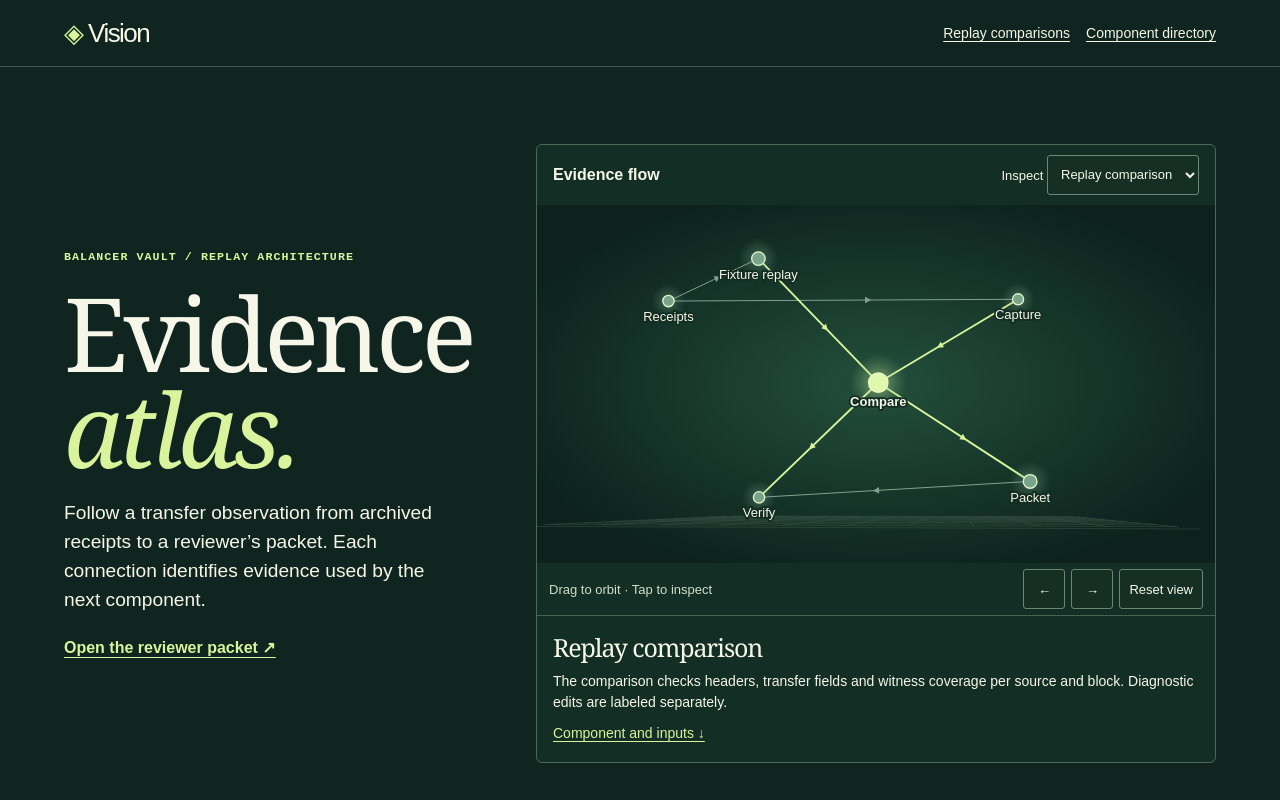
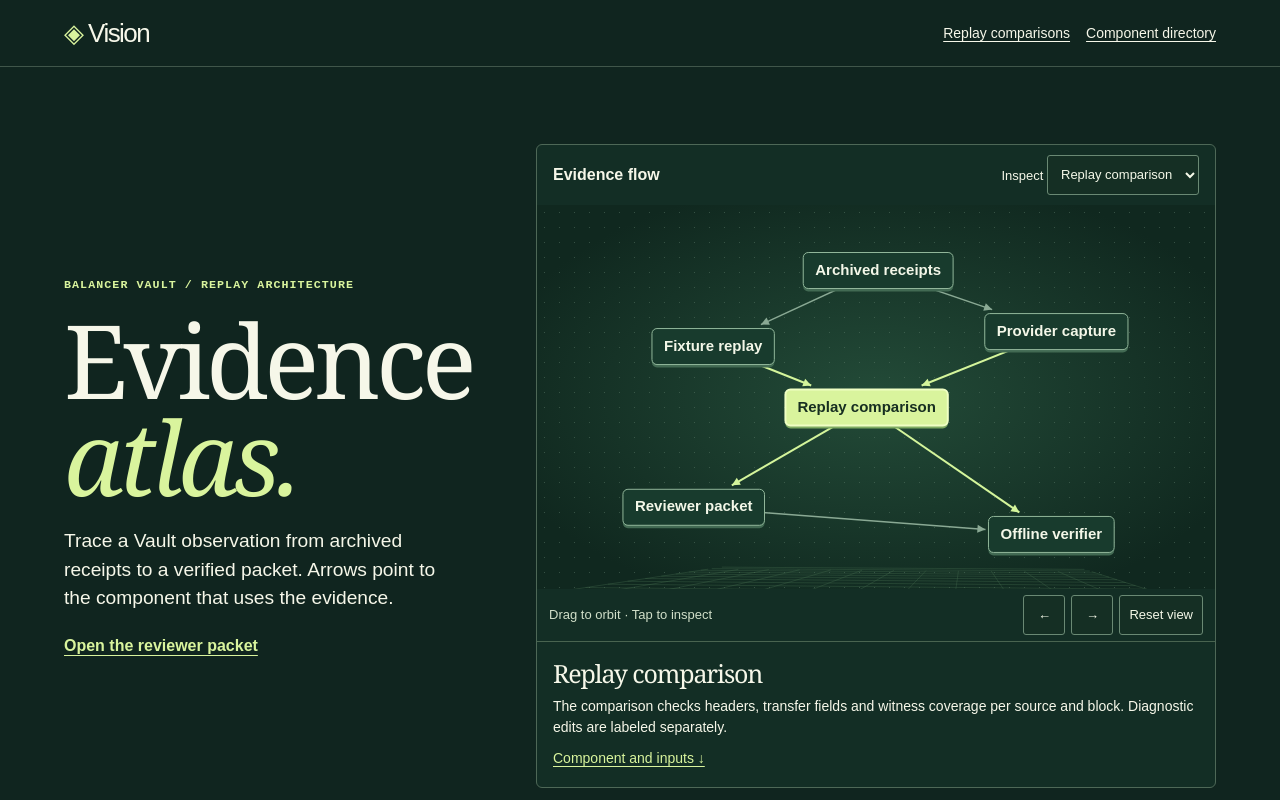
Before and after one commit to EauDoon/Vision, a plain HTML site: page static/replay/atlas.html in a window 1280 px wide. Shown: the top 800 px of the page. Drawn offline with Linux system fonts and the light colour scheme.

Commit message:
Make evidence flow readable on narrow screens and during orbit (#12)

```diff
--- a/static/replay/atlas.css
+++ b/static/replay/atlas.css
@@ -3,17 +3,30 @@
 :focus-visible{outline:3px solid #448969;outline-offset:3px}.hero :focus-visible,header :focus-visible{outline-color:var(--lime)}
 .skip{position:absolute;z-index:2;top:0;left:5px;transform:translateY(-120%);background:white;padding:10px}.skip:focus{transform:none}
 [hidden]{display:none!important}.bar,.layout,.directory,footer{width:min(1240px,calc(100% - clamp(32px,10vw,150px)));margin:auto}
-header,.hero{background:var(--dark);color:#f6f7e9}header{border-bottom:1px solid #40564a}.bar,nav,.panel-head,.toolrow{display:flex;align-items:center;gap:16px}.bar{justify-content:space-between;min-height:66px}.brand{font-size:26px;letter-spacing:-.06em;text-decoration:none;color:var(--lime)}.brand span{color:#f6f7e9}.bar nav{font-size:14px}
+header,.hero{background:var(--dark);color:#f6f7e9}header{border-bottom:1px solid #40564a}.bar,nav,.panel-head,.toolrow{display:flex;align-items:center;gap:16px}.bar{justify-content:space-between;min-height:66px}.brand{white-space:nowrap;font-size:26px;letter-spacing:-.06em;text-decoration:none;color:var(--lime)}.brand span{color:#f6f7e9}.bar nav{font-size:14px}
 .layout{display:grid;grid-template-columns:minmax(0,.75fr) minmax(0,1.25fr);align-items:center;gap:5vw;padding:clamp(32px,6vw,90px) 0}
 .kicker,.kind{font:600 .73rem/1.5 ui-monospace,monospace;text-transform:uppercase;letter-spacing:.09em}.hero .kicker,.textlink{color:var(--lime)}
 h1,h2,h3{font-family:Georgia,serif;font-weight:400;letter-spacing:-.045em}h1{font-size:clamp(64px,8vw,112px);line-height:.94;margin:18px 0 22px}h1 em{color:var(--lime)}
 .lead{font-size:clamp(16px,1.5vw,20px);line-height:1.5;max-width:35ch}.textlink{display:inline-block;margin-top:24px;font-weight:bold}
 #viewer{background:#132e25;border:1px solid #4e6857;border-radius:6px;min-width:0;overflow:hidden}.panel-head{padding:10px 16px;justify-content:space-between;flex-wrap:wrap}.picker,.toolrow{font-size:13px}
 select,button{border:1px solid #6a8974;background:#152f24;color:#f5f9e9;border-radius:3px;padding:7px 9px;min-height:40px;cursor:pointer}
-canvas{display:block;width:100%;height:clamp(250px,28vw,365px);background:radial-gradient(ellipse at 50% 50%,#234f3b,#0d221d 80%);touch-action:pan-y;cursor:grab}canvas:active{cursor:grabbing}
+canvas{display:block;width:100%;height:clamp(288px,30vw,385px);background-color:#10281f;background-image:radial-gradient(#60816d77 .7px,transparent .9px),radial-gradient(ellipse at 50% 50%,#234b38,#10281f 82%);background-size:15px 15px,100% 100%;touch-action:pan-y;cursor:grab}canvas:active{cursor:grabbing}
 .toolrow{padding:6px 12px;gap:6px;color:#d1dfc9;flex-wrap:wrap}.toolrow span{flex:1 1 160px}.toolrow button{min-width:42px}
 #inspection{padding:13px 16px 17px;border-top:1px solid #496450;line-height:1.5}#inspection p{font-size:14px;margin:4px 0 8px}#inspection h2{font-size:25px}#jump{color:var(--lime);font-size:14px}
 .directory{padding:clamp(30px,5vw,72px) 0}.heading h2{font-size:clamp(34px,5vw,60px);margin:5px 0 22px}.cards{display:grid;grid-template-columns:repeat(3,minmax(0,1fr));gap:1px;background:var(--rule);border:1px solid var(--rule)}article{padding:clamp(16px,2.4vw,32px);background:#fcfcf4;line-height:1.5;scroll-margin:12px}article:target{box-shadow:inset 0 3px #47744b}.kind{color:#4f6958}h3{font-size:27px}.meaning{margin:.6em 0}.inputs,.source{font-size:14px}.source{font-family:ui-monospace,monospace;overflow-wrap:anywhere;display:inline-block;margin-top:10px}
 details{margin-top:25px;border-block:1px solid var(--rule);padding:16px 0}summary{cursor:pointer;font-weight:bold}details p{margin-top:12px}pre{padding:12px;white-space:pre-wrap;overflow-wrap:anywhere;background:#e7eee0;color:#173329}footer{padding:20px 0;border-top:1px solid var(--rule)}
 @media(max-width:780px){.layout{grid-template-columns:1fr}.cards{grid-template-columns:repeat(2,minmax(0,1fr))}.intro h1 br{display:none}.intro h1 em:before{content:" "}.lead{max-width:58ch}.layout{gap:24px}}
 @media(max-width:520px){.cards{grid-template-columns:1fr}.bar{gap:8px}.bar nav{font-size:12px;gap:10px}.toolrow span{flex-basis:100%}.panel-head{gap:6px}.picker{display:flex;gap:4px;align-items:center}.directory{padding-top:32px}}
+
+@media(max-width:520px){
+  .layout{padding:22px 0 26px;gap:18px}
+  .intro h1{font-size:clamp(39px,11vw,52px);margin:8px 0 10px}
+  .kicker{font-size:.67rem;letter-spacing:.045em}
+  .lead{font-size:15px;line-height:1.4}
+  .textlink{margin-top:10px;font-size:14px}
+  .brand{font-size:22px}
+  .panel-head{padding:7px 9px}
+  .panel-head strong{font-size:14px}
+  .picker{font-size:12px}
+  .picker select{font-size:12px;padding:5px;min-height:36px}
+}
--- a/static/replay/atlas.html
+++ b/static/replay/atlas.html
@@ -14,8 +14,8 @@
     <section class="hero" aria-labelledby="atlas-title">
       <div class="layout">
         <div class="intro"><p class="kicker">Balancer Vault / Replay architecture</p><h1 id="atlas-title">Evidence<br><em>atlas.</em></h1>
-          <p class="lead">Follow a transfer observation from archived receipts to a reviewer’s packet. Each connection identifies evidence used by the next component.</p>
-          <a class="textlink" href="./#packet">Open the reviewer packet ↗</a>
+          <p class="lead">Trace a Vault observation from archived receipts to a verified packet. Arrows point to the component that uses the evidence.</p>
+          <a class="textlink" href="./#packet">Open the reviewer packet</a>
         </div>
         <section id="viewer" hidden aria-label="Interactive evidence atlas">
           <div class="panel-head"><strong>Evidence flow</strong><div class="picker"><label for="component">Inspect</label> <select id="component"></select></div></div>
@@ -27,32 +27,32 @@
     </section>
     <section id="directory" class="directory"><div class="heading"><p class="kicker">Source directory</p><h2>Trace the dependencies</h2></div>
       <div class="cards">
-        <article id="archive" data-position="-178 -75 5" data-label="Receipts">
+        <article id="archive" data-position="0 -120 -15" data-label="Receipts">
           <p class="kind">Evidence input</p><h3>Archived receipts</h3><p class="meaning">Three receipt projections pin the expected block hashes, receipt coverage and qualifying transfer logs.</p>
           <p class="inputs">Inputs · Archived receipt projections</p>
           <a class="source" href="https://github.com/EauDoon/Vision/blob/main/fixtures/balancer-vault/README.md">fixtures/balancer-vault/README.md</a>
         </article>
-        <article id="fixture" data-position="-75 -78 85" data-label="Fixture replay">
+        <article id="fixture" data-position="-130 -50 10" data-label="Fixture replay">
           <p class="kind">Importer</p><h3>Fixture replay</h3><p class="meaning">The importer runs against constructed RPC responses. Its projection checks the expected Vault rows against archived receipts.</p>
           <p class="inputs">Inputs · <a href="#archive">Archived receipts</a></p>
           <a class="source" href="https://github.com/EauDoon/Vision/blob/main/transfer_review.py">transfer_review.py</a>
         </article>
-        <article id="capture" data-position="120 -81 -45" data-label="Capture">
+        <article id="capture" data-position="138 -52 15" data-label="Capture">
           <p class="kind">Evidence input</p><h3>Provider capture</h3><p class="meaning">A dated, bounded provider read records attempts, missing responses and returned witnesses for each of the three blocks. The dashboard reads the saved capture.</p>
           <p class="inputs">Inputs · <a href="#archive">Archived receipts</a></p>
           <a class="source" href="https://github.com/EauDoon/Vision/blob/main/capture_providers.py">capture_providers.py</a>
         </article>
-        <article id="compare" data-position="0 -4 -16" data-label="Compare">
+        <article id="compare" data-position="0 12 55" data-label="Compare">
           <p class="kind">Decision</p><h3>Replay comparison</h3><p class="meaning">The comparison checks headers, transfer fields and witness coverage per source and block. Diagnostic edits are labeled separately.</p>
           <p class="inputs">Inputs · <a href="#fixture">Fixture replay</a> + <a href="#capture">Provider capture</a></p>
           <a class="source" href="https://github.com/EauDoon/Vision/blob/main/replay_compare.py">replay_compare.py</a>
         </article>
-        <article id="packet" data-position="115 80 40" data-label="Packet">
+        <article id="packet" data-position="-138 82 15" data-label="Packet">
           <p class="kind">Export</p><h3>Reviewer packet</h3><p class="meaning">The static exporter packages the complete comparison, the archive license and dashboard files. Filters affect only the displayed view.</p>
           <p class="inputs">Inputs · <a href="#compare">Replay comparison</a></p>
           <a class="source" href="https://github.com/EauDoon/Vision/blob/main/publish_report.py">publish_report.py</a>
         </article>
-        <article id="verify" data-position="-105 90 -35" data-label="Verify">
+        <article id="verify" data-position="130 103 -5" data-label="Verify">
           <p class="kind">Verification</p><h3>Offline verifier</h3><p class="meaning">The verifier rebuilds the expected packet and checks its canonical SHA-256. A separately supplied provider capture must accompany its packet.</p>
           <p class="inputs">Inputs · <a href="#packet">Reviewer packet</a> + <a href="#compare">Replay comparison</a></p>
           <a class="source" href="https://github.com/EauDoon/Vision/blob/main/replay_compare.py">replay_compare.py</a>
--- a/static/replay/atlas.js
+++ b/static/replay/atlas.js
@@ -22,6 +22,72 @@
   let yaw = initialYaw, pitch = initialPitch, active, projected = [], drag;
   selector.replaceChildren(...components.map(node => new Option(node.name, node.id)));
 
+  const clamp = (value, min, max) => Math.min(max, Math.max(min, value));
+
+  // Keep the six projected labels apart as their depth order changes on orbit.
+  function arrange(nodes, width, height) {
+    for (let pass = 0; pass < 28; pass++) {
+      let settled = true;
+      for (let i = 0; i < nodes.length; i++) {
+        const a = nodes[i];
+        for (const b of nodes.slice(i + 1)) {
+          const dx = b.x - a.x, dy = b.y - a.y;
+          const overlapX = a.w + b.w + 12 - Math.abs(dx);
+          const overlapY = a.h + b.h + 12 - Math.abs(dy);
+          if (overlapX <= .1 || overlapY <= .1) continue;
+          settled = false;
+          if (overlapX < overlapY) {
+            const shift = (dx >= 0 ? 1 : -1) * overlapX / 2;
+            a.x -= shift; b.x += shift;
+          } else {
+            const shift = (dy >= 0 ? 1 : -1) * overlapY / 2;
+            a.y -= shift; b.y += shift;
+          }
+        }
+      }
+      for (const node of nodes) {
+        node.x = clamp(node.x, node.w + 6, width - node.w - 6);
+        node.y = clamp(node.y, node.h + 6, height - node.h - 10);
+      }
+      if (settled && pass > 0) break;
+    }
+  }
+
+  // Find an unobstructed route, using a side channel when the camera lines up cards.
+  function route(start, end, nodes, width) {
+    const obstacles = nodes.filter(p => p !== start && p !== end);
+    function crosses(a, b, rect) {
+      let lo = 0, hi = 1;
+      for (const [axis, half] of [['x', rect.w + 3], ['y', rect.h + 4]]) {
+        const delta = b[axis] - a[axis], offset = a[axis] - rect[axis];
+        if (Math.abs(delta) < .01) {
+          if (Math.abs(offset) >= half) return false;
+        } else {
+          const p = (-half - offset) / delta, q = (half - offset) / delta;
+          lo = Math.max(lo, Math.min(p, q));
+          hi = Math.min(hi, Math.max(p, q));
+        }
+      }
+      return lo < hi;
+    }
+    const clear = (a, b) => obstacles.every(rect => !crosses(a, b, rect));
+    if (clear(start, end)) return [start, end];
+    let best = null, shortest = Infinity;
+    for (const node of obstacles) {
+      for (const side of [-1, 1]) {
+        const x = clamp(node.x + side * (node.w + 10), 3, width - 3);
+        const near = {x, y: start.y}, far = {x, y: end.y};
+        const distance = Math.abs(x - start.x) + Math.abs(start.y - end.y) + Math.abs(end.x - x);
+        if (Math.abs(x - end.x) < end.w + 12 || Math.abs(x - start.x) < start.w + 3) continue;
+        if (distance < shortest && clear(start, near) && clear(near, far) && clear(far, end)) {
+          best = [start, near, far, end];
+          shortest = distance;
+        }
+      }
+    }
+    return best || [start, end];
+  }
+
   function render() {
     const width = canvas.clientWidth, height = canvas.clientHeight;
     if (!width || !height) return;
@@ -29,52 +95,71 @@
     canvas.width = Math.round(width * ratio);
     canvas.height = Math.round(height * ratio);
     ctx.setTransform(ratio, 0, 0, ratio, 0, 0);
-    const size = Math.min(width / 485, height / 290);
+    const compact = width < 510;
+    ctx.font = '600 ' + (compact ? 13 : 15) + 'px Arial';
     function project([x, y, z]) {
       const X = x * Math.cos(yaw) + z * Math.sin(yaw);
       const depth = z * Math.cos(yaw) - x * Math.sin(yaw);
       const Y = y * Math.cos(pitch) - depth * Math.sin(pitch);
       const Z = y * Math.sin(pitch) + depth * Math.cos(pitch);
-      const perspective = 540 / (540 - Z);
-      return {x: width / 2 + X * size * perspective,
-              y: height / 2 + Y * size * perspective, depth: Z, scale: perspective};
+      const perspective = 560 / (560 - Z);
+      return {x: width / 2 + X * (width - (compact ? 100 : 165)) / 400 * perspective,
+              y: height * .52 + Y * (height - 56) / 265 * perspective, depth: Z};
     }
-    function line(a, b, color, weight) {
-      ctx.beginPath(); ctx.moveTo(a.x, a.y); ctx.lineTo(b.x, b.y);
-      ctx.strokeStyle = color; ctx.lineWidth = weight; ctx.stroke();
+    // A perspective floor gives the orbit a reference without introducing data edges.
+    ctx.lineWidth = .8;
+    ctx.strokeStyle = '#42664c';
+    function floorLine(a, b) {
+      const first = project(a), last = project(b);
+      ctx.beginPath(); ctx.moveTo(first.x, first.y); ctx.lineTo(last.x, last.y); ctx.stroke();
     }
-    for (let i = -180; i <= 180; i += 36) {
-      line(project([i, 108, -170]), project([i, 108, 150]), '#375143', .6);
-      line(project([-180, 108, i]), project([180, 108, i]), '#375143', .6);
+    ctx.save();
+    ctx.globalAlpha = .5;
+    for (let i = -180; i <= 180; i += 30) {
+      floorLine([i, 138, -140], [i, 138, 140]);
+      floorLine([-180, 138, i], [180, 138, i]);
     }
-    projected = components.map(node => ({...project(node.position), node})).sort((a,b) => a.depth - b.depth);
+    ctx.restore();
+    projected = components.map(node => {
+      const label = compact ? node.label : node.name;
+      return {...project(node.position), node, label, w: ctx.measureText(label).width / 2 + 12, h: compact ? 14 : 18};
+    }).sort((a, b) => a.depth - b.depth);
+    arrange(projected, width, height);
     for (const end of projected) {
       for (const input of end.node.inputs) {
         const start = projected.find(point => point.node.id === input);
-        const highlighted = end.node === active || start.node === active;
-        const color = highlighted ? '#d6f59d' : '#85a18e';
-        line(start, end, color, highlighted ? 1.9 : 1);
-        const dx = end.x - start.x, dy = end.y - start.y;
-        const angle = Math.atan2(dy, dx), ax = start.x + dx * .58, ay = start.y + dy * .58;
-        ctx.beginPath(); ctx.moveTo(ax, ay);
-        for (const turn of [-.48, .48]) ctx.lineTo(ax - 7 * Math.cos(angle + turn), ay - 7 * Math.sin(angle + turn));
-        ctx.fillStyle = color; ctx.closePath(); ctx.fill();
+        const path = route(start, end, projected, width);
+        const last = path[path.length - 2];
+        const dx = end.x - last.x, dy = end.y - last.y;
+        // Connect the card boundaries. Stop the arrow before the lower bevel.
+        const inset = Math.min((end.w + 3) / Math.abs(dx), (end.h + 4) / Math.abs(dy));
+        const tip = {x: end.x - dx * inset, y: end.y - dy * inset};
+        const near = start.node === active || end.node === active;
+        ctx.strokeStyle = near ? '#d4f59b' : '#8aa994';
+        ctx.fillStyle = ctx.strokeStyle;
+        ctx.lineWidth = near ? 2 : 1.4;
+        ctx.beginPath(); ctx.moveTo(start.x, start.y);
+        for (const point of path.slice(1, -1)) ctx.lineTo(point.x, point.y);
+        ctx.lineTo(tip.x, tip.y); ctx.stroke();
+        const angle = Math.atan2(dy, dx);
+        ctx.beginPath(); ctx.moveTo(tip.x, tip.y);
+        for (const turn of [-.46, .46]) ctx.lineTo(tip.x - 9 * Math.cos(angle + turn), tip.y - 9 * Math.sin(angle + turn));
+        ctx.closePath(); ctx.fill();
       }
     }
-    for (const point of projected) {
-      const selected = point.node === active;
-      const r = (selected ? 10 : 6) * point.scale;
-      const glow = ctx.createRadialGradient(point.x, point.y, 0, point.x, point.y, r * 3);
-      glow.addColorStop(0, selected ? '#dbff9088' : '#76b39266'); glow.addColorStop(1, '#83a78b00');
-      ctx.fillStyle = glow; ctx.fillRect(point.x-r*3, point.y-r*3, r*6, r*6);
-      ctx.beginPath(); ctx.arc(point.x, point.y, r, 0, Math.PI * 2);
-      ctx.fillStyle = selected ? '#e0f8ab' : '#79a48a'; ctx.fill();
-      ctx.strokeStyle = '#e7f8cc'; ctx.lineWidth = 1.3; ctx.stroke();
-      ctx.textAlign = 'center';
-      ctx.font = (selected ? 'bold ' : '') + (width < 420 ? '11' : '13') + 'px Arial';
-      ctx.lineWidth = 3.5; ctx.strokeStyle = '#142d22';
-      ctx.strokeText(point.node.label, point.x, point.y + r + 14);
-      ctx.fillStyle = '#f3f6e8'; ctx.fillText(point.node.label, point.x, point.y + r + 14);
+    ctx.textAlign = 'center';
+    ctx.textBaseline = 'middle';
+    for (const node of projected) {
+      const on = node.node === active;
+      const x = node.x - node.w, y = node.y - node.h;
+      ctx.fillStyle = on ? '#7eab62' : '#426a53';
+      ctx.beginPath(); ctx.roundRect(x, y + 3, node.w * 2, node.h * 2, 5); ctx.fill();
+      ctx.fillStyle = on ? '#d9f49d' : '#183b2d';
+      ctx.strokeStyle = on ? '#efffc4' : '#91b69a';
+      ctx.lineWidth = on ? 2 : 1;
+      ctx.beginPath(); ctx.roundRect(x, y, node.w * 2, node.h * 2, 5); ctx.fill(); ctx.stroke();
+      ctx.fillStyle = on ? '#172e21' : '#f3f7e8';
+      ctx.fillText(node.label, node.x, node.y);
     }
   }
 
@@ -128,9 +213,9 @@
     if (!drag || drag.id !== event.pointerId) return;
     if (drag.distance < 6) {
       const rect = canvas.getBoundingClientRect();
-      const hits = projected.map(p => ({p, d: Math.hypot(p.x - event.clientX + rect.left, p.y - event.clientY + rect.top)}));
-      const nearest = hits.sort((a, b) => a.d - b.d)[0];
-      if (nearest.d <= 22) inspect(nearest.p.node.id, true);
+      const x = event.clientX - rect.left, y = event.clientY - rect.top;
+      const hit = [...projected].reverse().find(p => Math.abs(x - p.x) <= p.w + 3 && Math.abs(y - p.y) <= p.h + 5);
+      if (hit) inspect(hit.node.id, true);
     }
     drag = null;
   });
```
